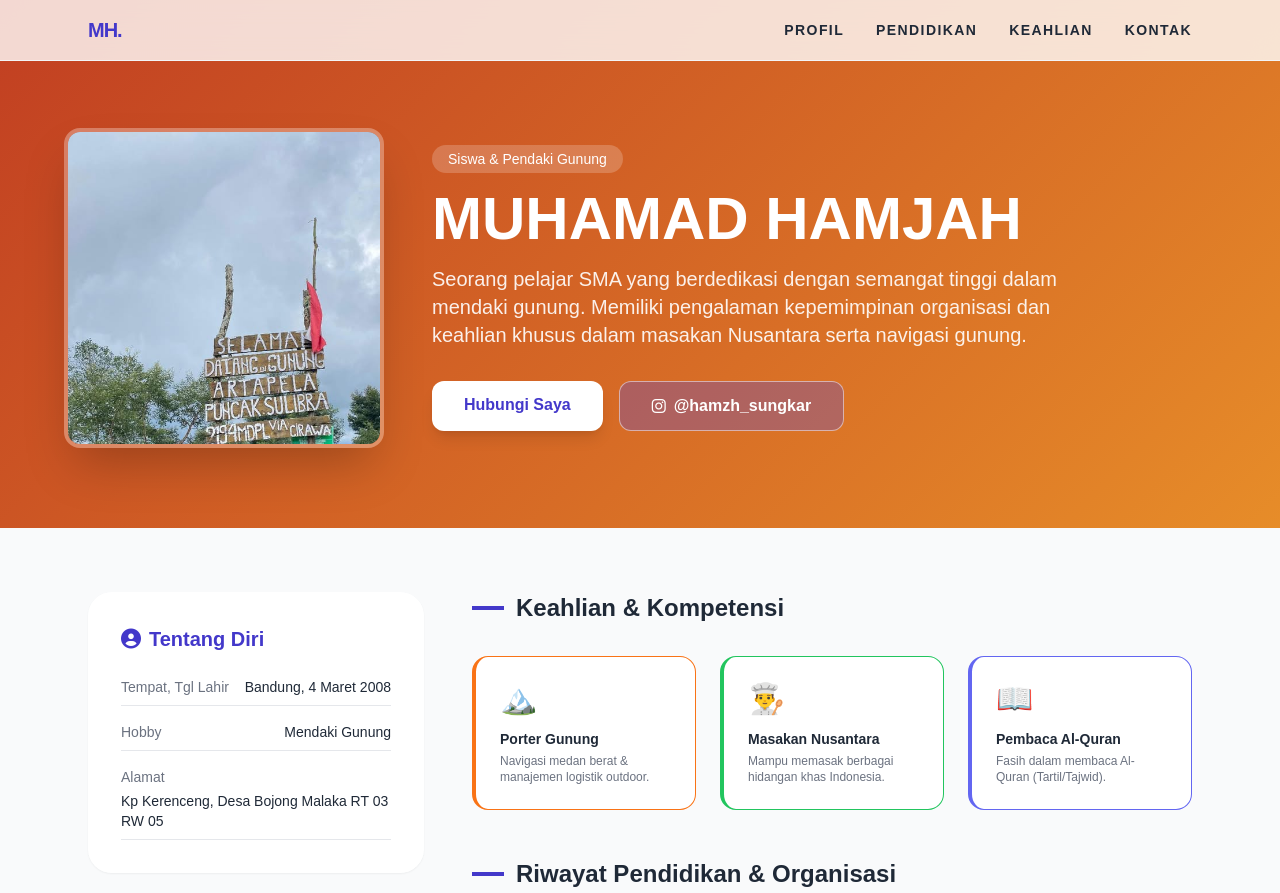
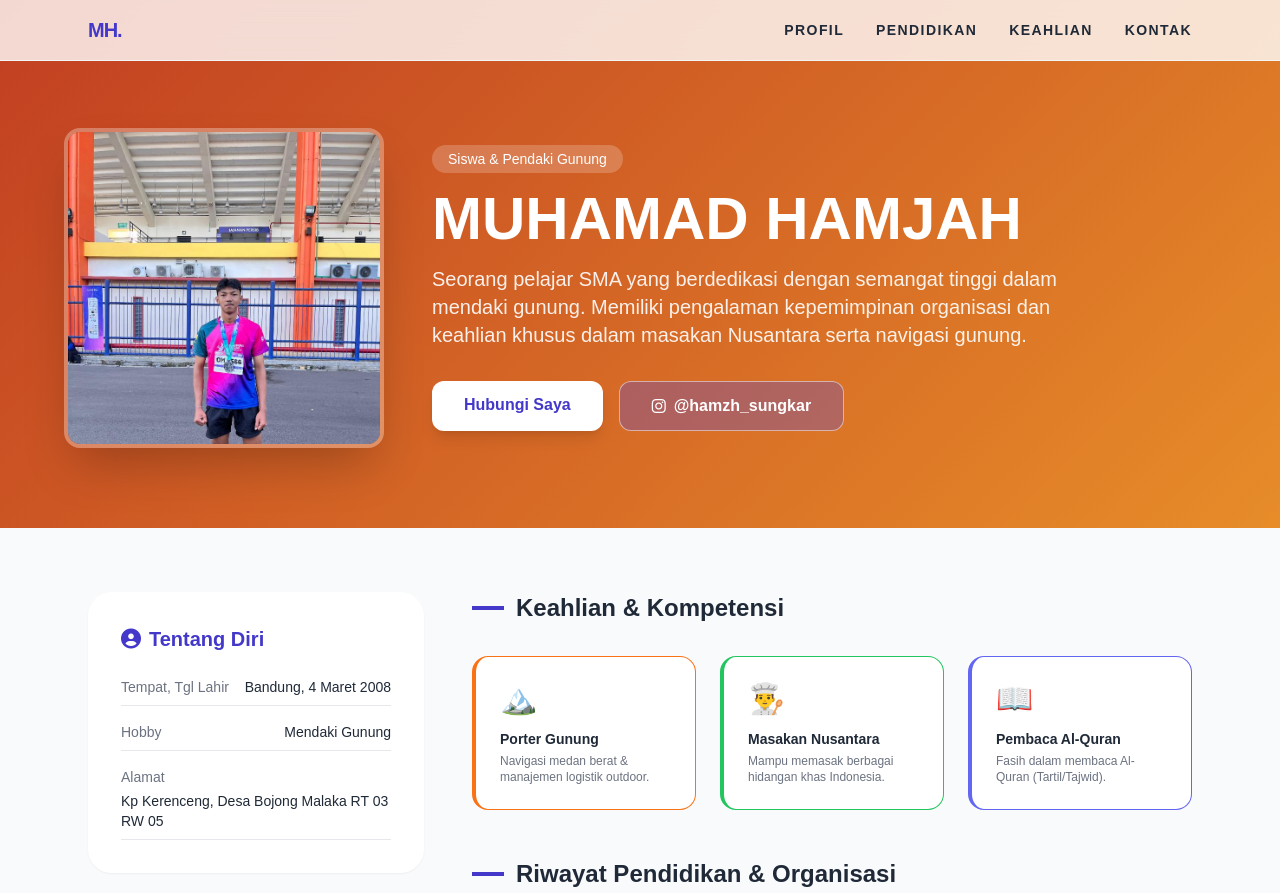
Before and after one commit to zavinisheree/cv-hamzah-12-3, a plain HTML site: page index.html in a window 1280 px wide. Shown: the top 893 px of the page. Drawn offline with nearby package versions, Linux system fonts and the light colour scheme.

Commit message:
cv hamjah 2.0

```diff
--- a/index.html
+++ b/index.html
@@ -61,7 +61,7 @@
     <section class="pt-32 pb-20 px-6 hero-gradient text-white">
         <div class="max-w-6xl mx-auto flex flex-col md:flex-row items-center gap-12">
             <div class="w-64 h-64 md:w-80 md:h-80 rounded-2xl overflow-hidden border-4 border-white/30 shadow-2xl shrink-0">
-                <img src="622677559_1577295756810340_7356106191829559644_n.jpg"
+                <img src="622543069_4124321394564600_4838693613793680832_n.jpg"
                      alt="Foto Muhamad Hamjah"
                      class="w-full h-full object-cover object-top"
                      onerror="this.src='https://images.unsplash.com/photo-1551632811-561732d1e306?q=80&w=800&auto=format&fit=crop'">
```
Also changed, not shown: 622543069_4124321394564600_4838693613793680832_n.jpg (added), 622677559_1577295756810340_7356106191829559644_n.jpg (deleted).
